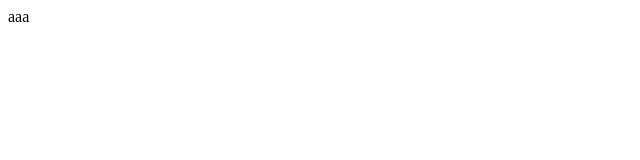
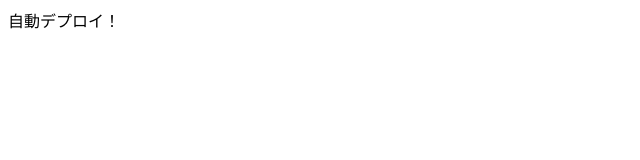
Before and after one commit to megane9988/a, a plain HTML site: page index.html in a window 1280 px wide. Shown: the full height of the page, 0-640 px from the left. Drawn offline with Linux system fonts and the light colour scheme.

Commit message:
Update index.html

```diff
--- a/index.html
+++ b/index.html
@@ -6,6 +6,6 @@
 	<title>Document</title>
 </head>
 <body>
-	aaa
+	自動デプロイ！
 </body>
 </html>
```
